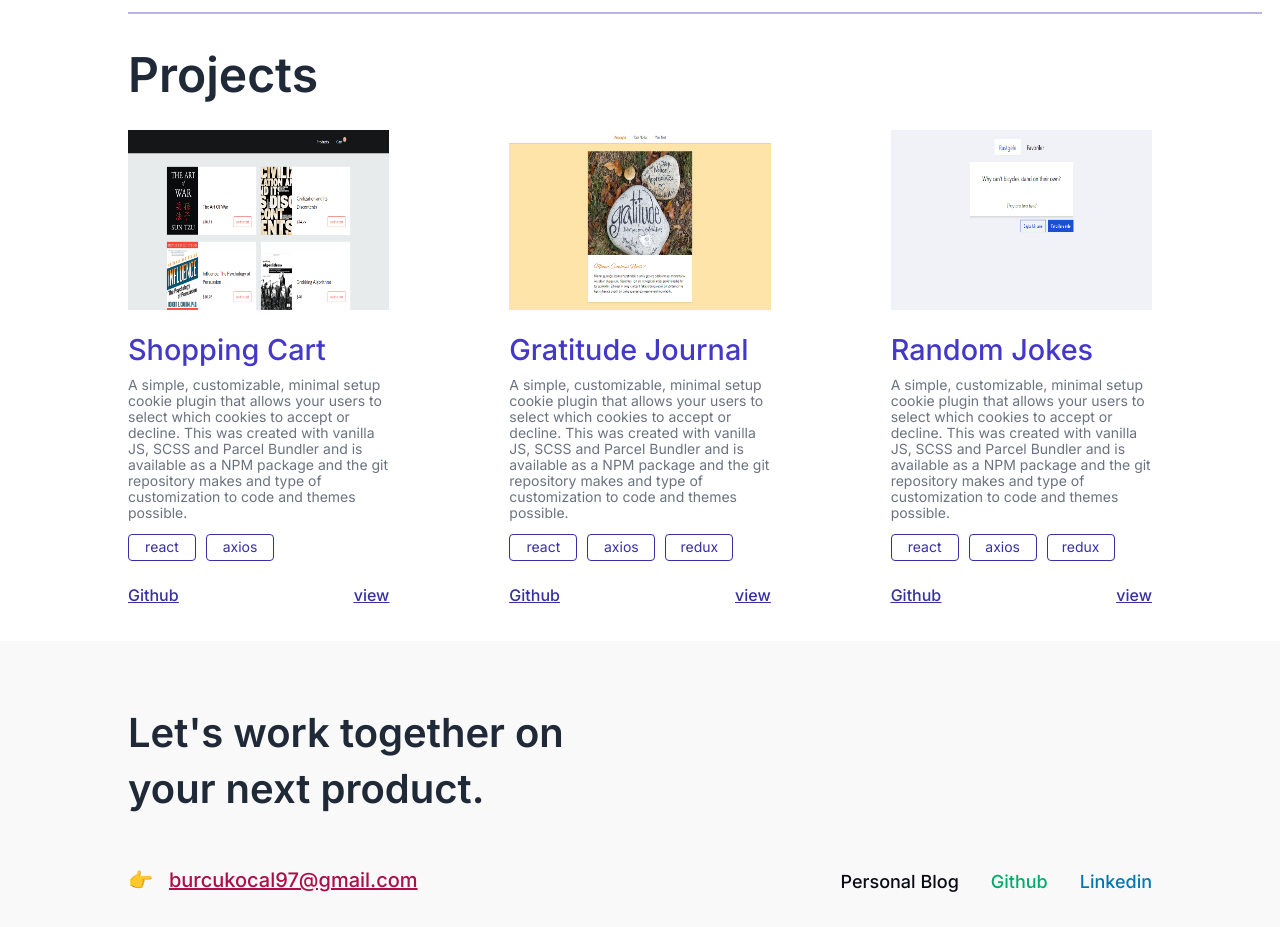
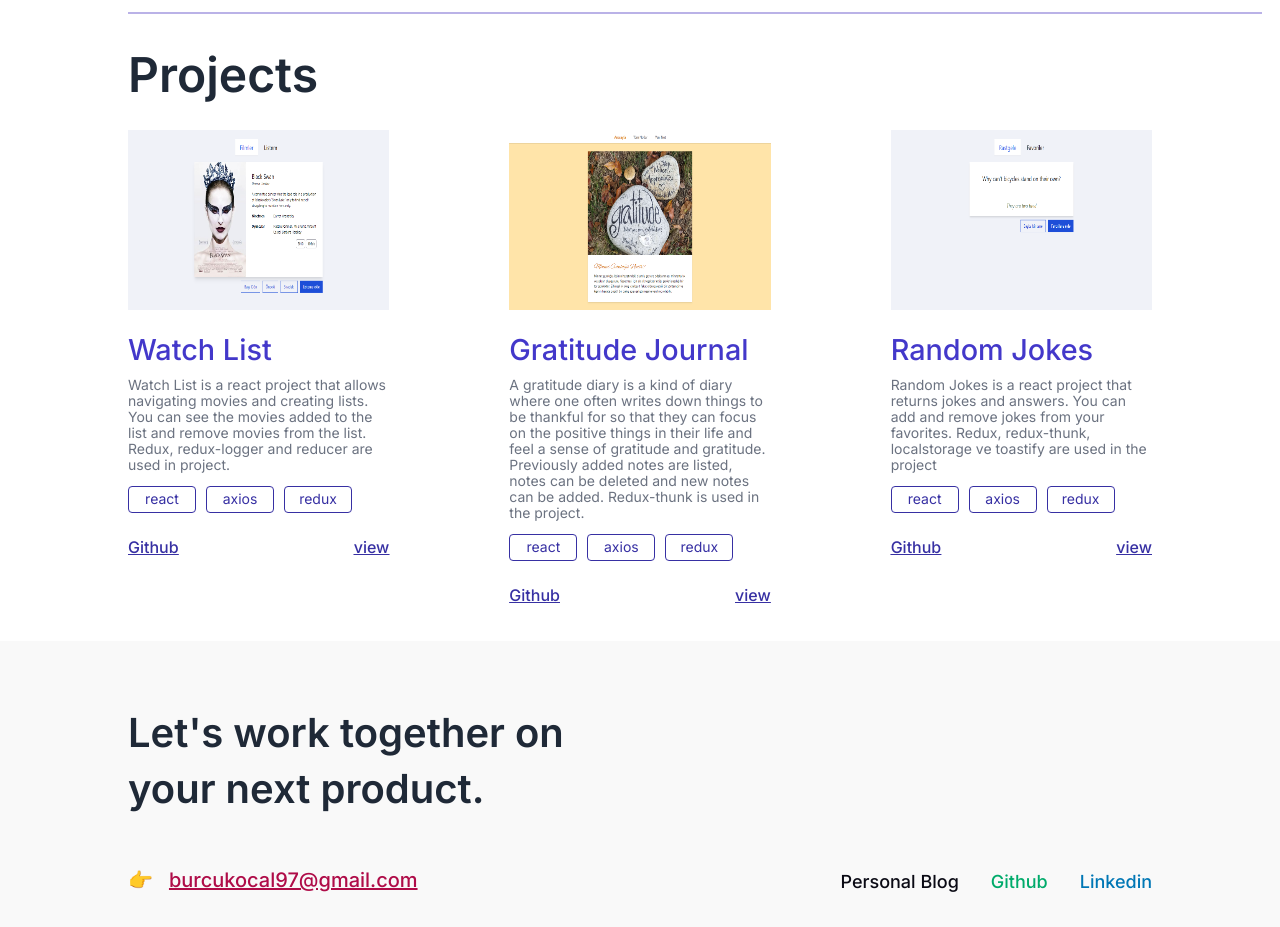
Before and after one commit to burcukocal/Frontend-Challenge, a React (Create React App) app: page / in a window 1280 px wide. Shown: the part 1700-2627 px from the top of the page. Built offline with nearby package versions, Linux system fonts and the light colour scheme.

Commit message:
proje datası hazırlandı

```diff
--- a/src/data/projectList.js
+++ b/src/data/projectList.js
@@ -1,16 +1,16 @@
 export const projectList = {
     "en":
         [{
-            img: "shopping-cart.png",
-            title: "Shopping Cart",
-            text: "A simple, customizable, minimal setup cookie plugin that allows your users to select which cookies to accept or decline. This was created with vanilla JS, SCSS and Parcel Bundler and is available as a NPM package and the git repository makes and type of customization to code and themes possible.",
-            contents: ["react", "axios"],
-            url1: "https://github.com/burcukocal/fsweb-s11g1-shopping-cart",
-            url2: "https://shopping-cart-ten-teal.vercel.app/",
+            img: "redux-watchlist.png",
+            title: "Watch List",
+            text: "Watch List is a react project that allows navigating movies and creating lists. You can see the movies added to the list and remove movies from the list. Redux, redux-logger and reducer are used in project.",
+            contents: ["react", "axios", "redux"],
+            url1: "https://github.com/burcukocal/fsweb-s10g3-redux-watchlist",
+            url2: "https://redux-watchlist-xi.vercel.app/",
         }, {
             img: "minnet-gunlugu.png",
             title: "Gratitude Journal",
-            text: "A simple, customizable, minimal setup cookie plugin that allows your users to select which cookies to accept or decline. This was created with vanilla JS, SCSS and Parcel Bundler and is available as a NPM package and the git repository makes and type of customization to code and themes possible.",
+            text: "A gratitude diary is a kind of diary where one often writes down things to be thankful for so that they can focus on the positive things in their life and feel a sense of gratitude and gratitude. Previously added notes are listed, notes can be deleted and new notes can be added. Redux-thunk is used in the project.",
             contents: ["react", "axios", "redux"],
             url1: "https://github.com/burcukocal/fsweb-s10-challenge",
             url2: "https://minnet-gunlugu-roan.vercel.app/",
@@ -18,23 +18,23 @@ export const projectList = {
         {
             img: "random-jokes.png",
             title: "Random Jokes",
-            text: "A simple, customizable, minimal setup cookie plugin that allows your users to select which cookies to accept or decline. This was created with vanilla JS, SCSS and Parcel Bundler and is available as a NPM package and the git repository makes and type of customization to code and themes possible.",
+            text: "Random Jokes is a react project that returns jokes and answers. You can add and remove jokes from your favorites. Redux, redux-thunk, localstorage ve toastify are used in the project",
             contents: ["react", "axios", "redux"],
             url1: "https://github.com/burcukocal/fsweb-s10g4-thunk-and-apis",
             url2: "https://random-jokes-chi.vercel.app/",
         }],
     "tr":
         [{
-            img: "shopping-cart.png",
-            title: "Alışveriş Kartı",
-            text: "Kullanıcılarınızın hangi tanımlama bilgilerini kabul edeceklerini veya reddedeceklerini seçmelerine olanak tanıyan basit, özelleştirilebilir, minimum kurulumlu bir tanımlama bilgisi eklentisi. Bu, vanilya JS, SCSS ve Parcel Bundler ile oluşturulmuştur ve bir NPM paketi olarak mevcuttur ve git deposu, kodlama ve temalar için özelleştirme türü ve türünü mümkün kılar.",
-            contents: ["react", "axios"],
-            url1: "https://github.com/burcukocal/fsweb-s11g1-shopping-cart",
-            url2: "https://shopping-cart-ten-teal.vercel.app/",
+            img: "redux-watchlist.png",
+            title: "İzlenecekler Listesi",
+            text: "İzlenecekler listesi, filmler arasında gezinmeyi ve liste oluşturmayı sağlayan bir react projesidir. Listeye eklenen filmleri görebilir ve listeden film çıkarabilirisiniz. Projede redux, redux-logger ve reducer kullanılmıştır",
+            contents: ["react", "axios", "redux"],
+            url1: "https://github.com/burcukocal/fsweb-s10g3-redux-watchlist",
+            url2: "https://redux-watchlist-xi.vercel.app/",
         }, {
             img: "minnet-gunlugu.png",
             title: "Minnet Günlüğü",
-            text: "Kullanıcılarınızın hangi tanımlama bilgilerini kabul edeceklerini veya reddedeceklerini seçmelerine olanak tanıyan basit, özelleştirilebilir, minimum kurulumlu bir tanımlama bilgisi eklentisi. Bu, vanilya JS, SCSS ve Parcel Bundler ile oluşturulmuştur ve bir NPM paketi olarak mevcuttur ve git deposu, kodlama ve temalar için özelleştirme türü ve türünü mümkün kılar.",
+            text: "Minnet günlüğü, kişinin hayatındaki olumlu şeylere odaklanması, minnettarlık ve şükran duygusunu hissetmesi için sık sık teşekkür ettiği şeyleri yazdığı bir tür günlüktür. Daha önce eklenmiş notlar listelenir, notlar silinebilir ve yeni notlar eklenebilmektedir. Projede Redux-thunk kullanılmıştır.",
             contents: ["react", "axios", "redux"],
             url1: "https://github.com/burcukocal/fsweb-s10-challenge",
             url2: "https://minnet-gunlugu-roan.vercel.app/",
@@ -42,8 +42,8 @@ export const projectList = {
         {
             img: "random-jokes.png",
             title: "Rastgele Şakalar",
-            text: "Kullanıcılarınızın hangi tanımlama bilgilerini kabul edeceklerini veya reddedeceklerini seçmelerine olanak tanıyan basit, özelleştirilebilir, minimum kurulumlu bir tanımlama bilgisi eklentisi. Bu, vanilya JS, SCSS ve Parcel Bundler ile oluşturulmuştur ve bir NPM paketi olarak mevcuttur ve git deposu, kodlama ve temalar için özelleştirme türü ve türünü mümkün kılar.",
-            contents: ["react", "axios", "redux"],
+            text: "Rastgele Şakalar, şaka ve cevaplarını döndüren bir react projesidir. Şakaları favorilerine ekleyebilir ve çıkarabilirsin. Projede redux, redux-thunk, localstorage ve toastify kullanılmıştır",
+            contents: ["react", "axios", "redux", "toastify"],
             url1: "https://github.com/burcukocal/fsweb-s10g4-thunk-and-apis",
             url2: "https://random-jokes-chi.vercel.app/",
         }]
```
